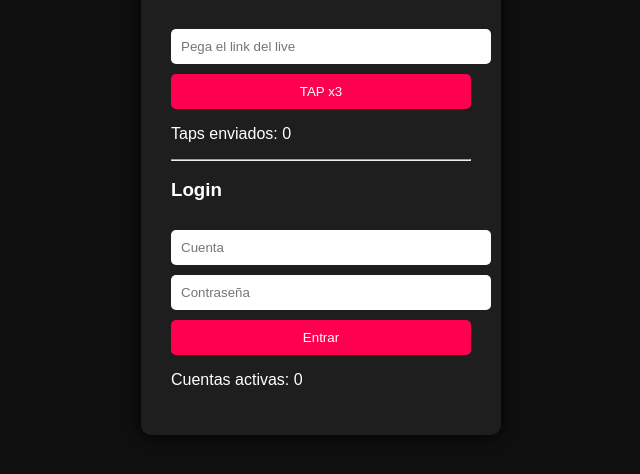
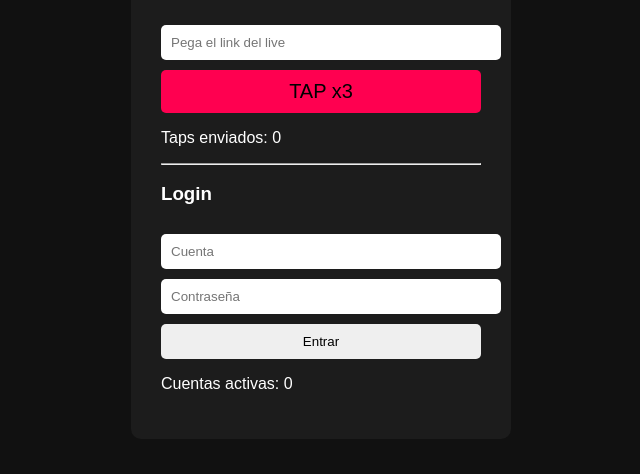
Before and after one commit to khassamx/Tap-Penel, a plain HTML site: page index.html in a window 1280 px wide. Shown: the part 236-710 px from the top of the page, without its empty margins (319-959 px from the left). Drawn offline with Linux system fonts and the light colour scheme.

Commit message:
Actualizar style.css

```diff
--- a/style.css
+++ b/style.css
@@ -1,50 +1,38 @@
 body{
-
-background:#0f0f0f;
+background:#111;
 color:white;
 font-family:Arial;
 display:flex;
 justify-content:center;
 align-items:center;
 height:100vh;
-
 }
 
 .panel{
-
-background:#1e1e1e;
+background:#1c1c1c;
 padding:30px;
 border-radius:10px;
-width:300px;
-box-shadow:0 0 15px black;
-
+width:320px;
 }
 
 input{
+width:100%;
+padding:10px;
+margin-top:10px;
+border-radius:5px;
+border:none;
+}
 
+button{
 width:100%;
 padding:10px;
 margin-top:10px;
 border:none;
 border-radius:5px;
-
+cursor:pointer;
 }
 
-button{
-
-width:100%;
-padding:10px;
-margin-top:10px;
+.tap{
 background:#ff0050;
-border:none;
-color:white;
-border-radius:5px;
-cursor:pointer;
-
+font-size:20px;
 }
-
-button:hover{
-
-background:#ff2c70;
-
-}
```
